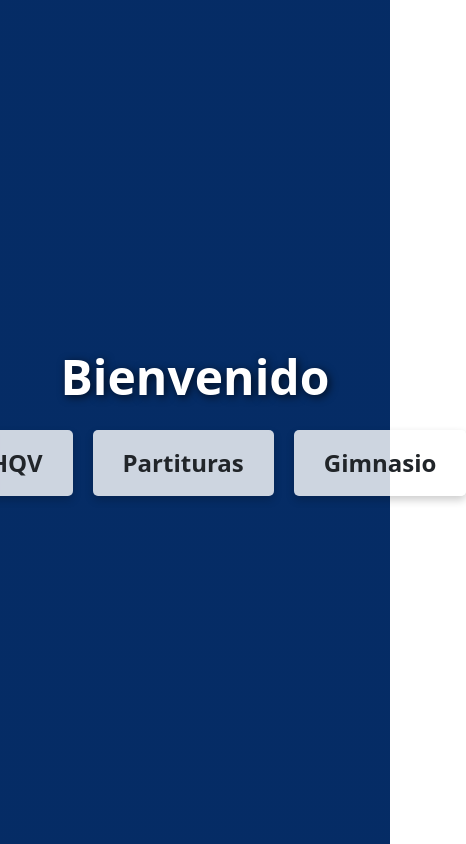
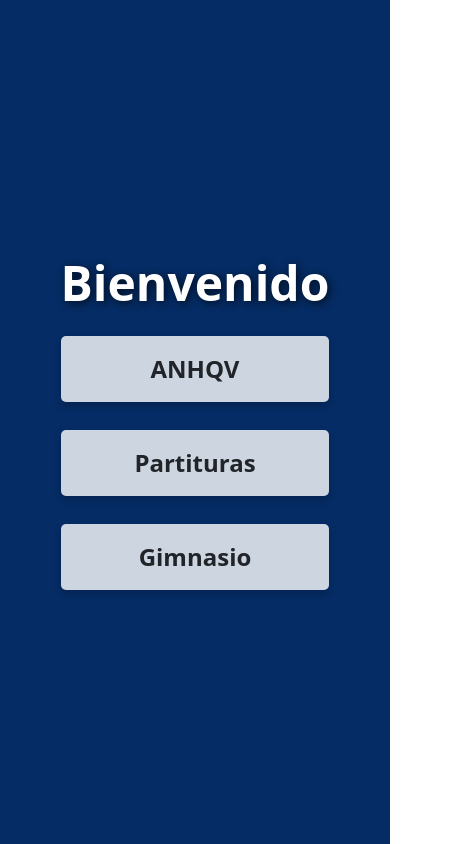
Before and after one commit to Mascalerino/app-tallon, an Angular app: page / in a window 390 px wide. Shown: the whole page, 466 px wide, since content can reach past the window. Built offline with nearby package versions, Linux system fonts and the light colour scheme.

Commit message:
Update buttons in pages.component.html to mobile

```diff
--- a/src/app/pages/pages.component.html
+++ b/src/app/pages/pages.component.html
@@ -3,9 +3,17 @@
 >
   <div class="text-center">
     <h1 class="display-3 fw-bold mb-4 text-shadow">Bienvenido</h1>
-    <div class="d-flex justify-content-center">
-      <button class="btn btn-custom" routerLink="/quiz-tv-shows">ANHQV</button>
-      <button class="btn btn-custom" routerLink="/sheet-music-viewer">
+    <div class="d-flex flex-column flex-sm-row justify-content-center">
+      <button
+        class="btn btn-custom mb-2 mb-sm-0 me-0 me-sm-2"
+        routerLink="/quiz-tv-shows"
+      >
+        ANHQV
+      </button>
+      <button
+        class="btn btn-custom mb-2 mb-sm-0 me-0 me-sm-2"
+        routerLink="/sheet-music-viewer"
+      >
         Partituras
       </button>
       <button class="btn btn-custom" routerLink="/workout-plan">
```
